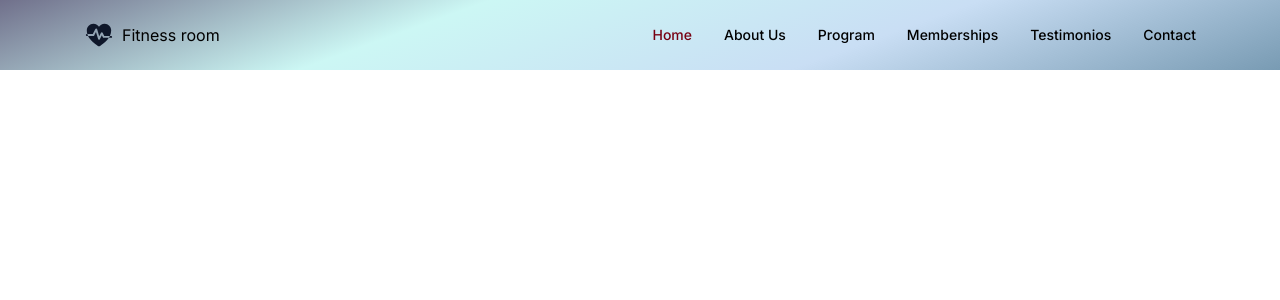
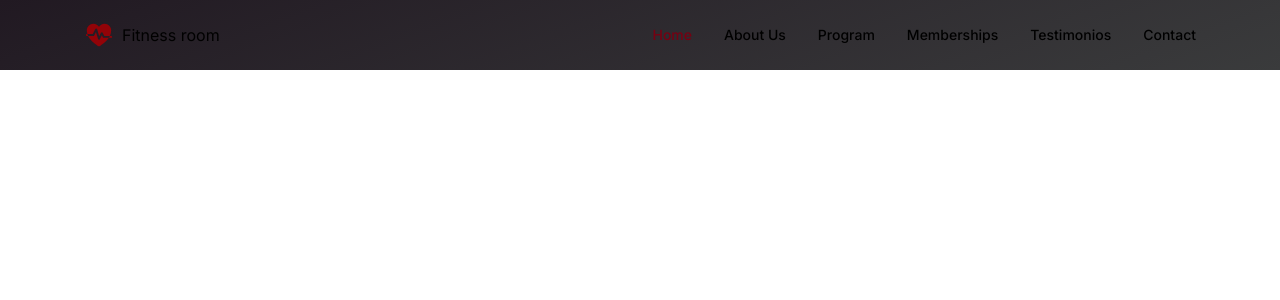
Before and after one commit to tchasinga/gym-rooms, a Next.js app: page / in a window 1280 px wide. Shown: the top 300 px of the page. Built offline with nearby package versions, Linux system fonts and the light colour scheme.

Commit message:
New code is added

```diff
--- a/src/app/components/Navbar.jsx
+++ b/src/app/components/Navbar.jsx
@@ -40,7 +40,7 @@ export default function Navbar() {
     <nav>
       <div className="flex justify-between items-center max-w-6xl mx-auto p-5">
         <div className="flex gap-2 items-center">
-          <IoFitness className="text-3xl text-slate-900" />
+          <IoFitness className="text-3xl text-slate-900 mytext" />
           <h1>Fitness room</h1>
         </div>
 
--- a/src/app/globals.css
+++ b/src/app/globals.css
@@ -25,6 +25,10 @@ ul .myli:hover {
 }
 
 nav{
-  background: linear-gradient(880deg, #70708b, #ccf7f4 , #c9def4, #1c567f97);
+  background: linear-gradient(880deg, #211922, #3a3b3c);
   backdrop-filter: blur(5px);
 }
+
+.mytext{
+  color: #920308;
+}
```
